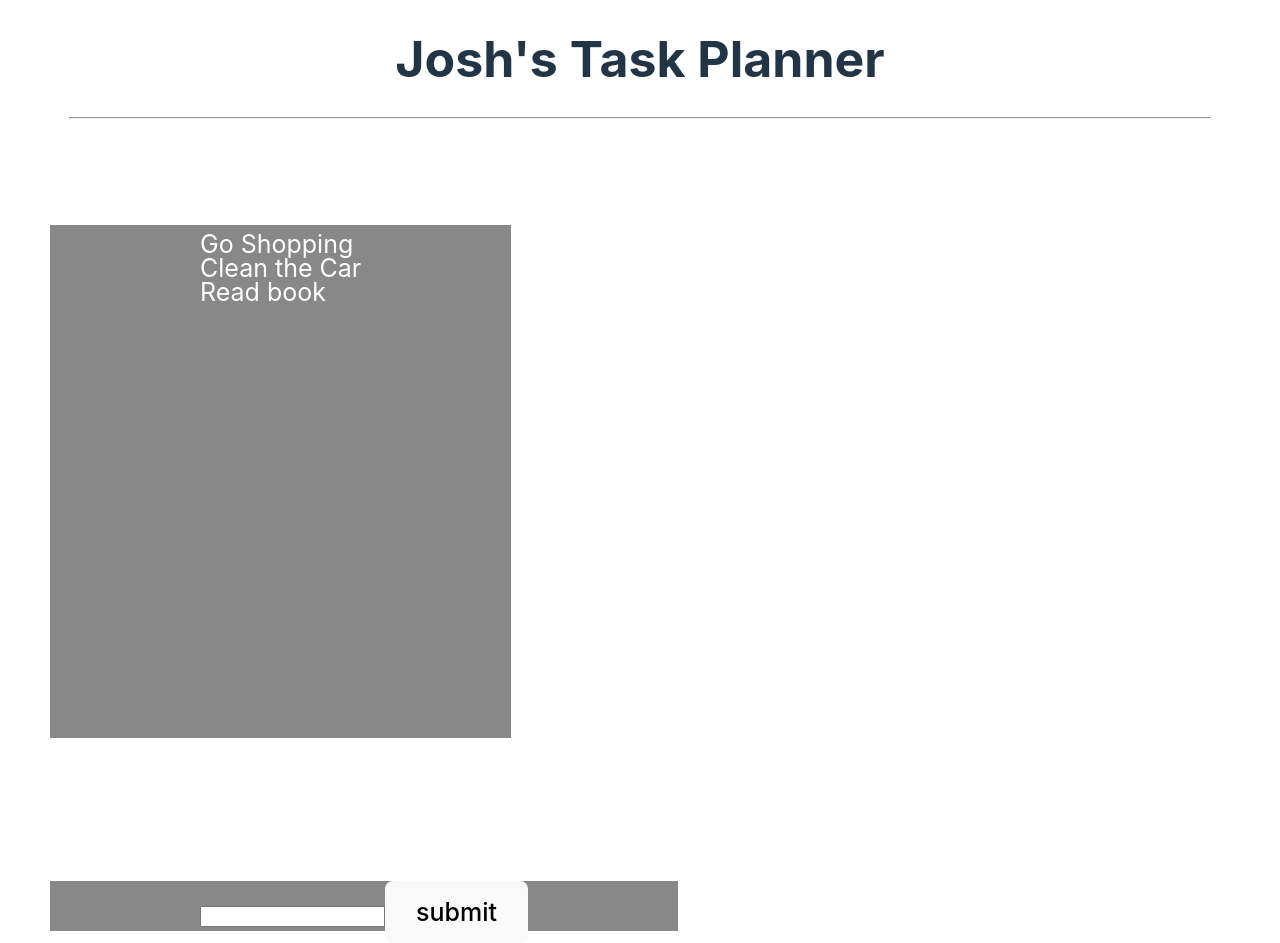
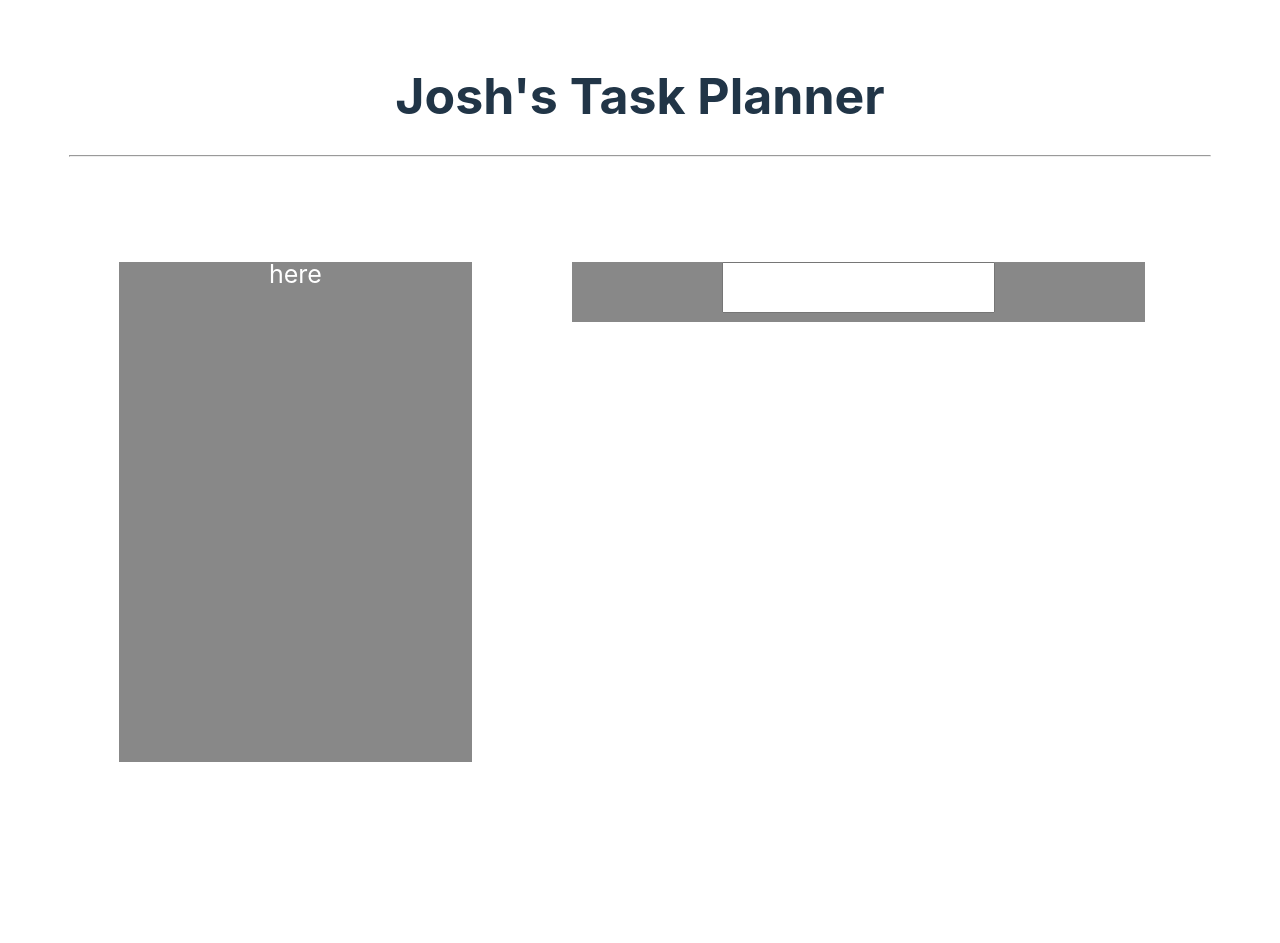
Before and after one commit to CodersforLearning/react-todo-app-JoshMance, a React (Vite) app: page / in a window 1280 px wide. After the commit the page ends 800 px from the top, so only its background shows below. Built offline with nearby package versions, Linux system fonts and the light colour scheme.

Commit message:
New Task now tracks changes

```diff
--- a/src/App.css
+++ b/src/App.css
@@ -12,7 +12,7 @@
   color:rgb(255, 255, 255);
 }
 
-.currentTask {
+.currentTasks {
   background-color: #888;
   padding-inline: 150px;
   height: 500px;
@@ -21,14 +21,5 @@
 .newTask {
   background-color: #888;
   padding-inline: 150px;
-  height: 50px;
+  height: 60px;
 }
-
-
-.card {
-  padding: 2em;
-}
-
-.read-the-docs {
-  color: #888;
-}
--- a/src/App.jsx
+++ b/src/App.jsx
@@ -2,22 +2,15 @@ import { useState } from 'react'
 import reactLogo from './assets/react.svg'
 import './App.css'
 
+
 function App() {
-  const [count, setCount] = useState(0)
-  const tasks =  [
-    { name: 'Go Shopping', id: 1},
-    { name: 'Clean the Car', id: 2},
-    { name: 'Read book', id: 3},
-  ];
-  const listTasks = tasks.map(task =>
-    <li key={task.id}> {task.name} </li>
-  );
 
+  const [message, setMessage] = useState('');
 
-  function handleSubmit(e) {
-    e.preventDefault();
-    setCount((count) => count + 1);
-  }
+  const handleChange = event => {
+    setMessage(event.target.value);
+    console.log('value is:', event.target.value);
+  };
 
 
   return (
@@ -27,21 +20,22 @@ function App() {
 
        <div className="listbox">
           <h4> Current Tasks </h4>
-          <ul className="currentTask">{listTasks}</ul>
-          {count}
+          <div className="currentTasks">
+            here
+          </div>
        </div>
 
        <div className="listbox">
        <h4> New Task </h4>
           <div className="newTask">
 
-          <form >
-          <input type="text" onChange={(e) => setInput(e.target.value)}></input>
-          <button type="submit" onClick={handleSubmit}>
-            submit
-          </button>
-          </form>
-
+          <input
+            type="text"
+            id="message"
+            name="message"
+            onChange={handleChange}
+            value={message}>
+            </input>
 
           </div>
        </div>
--- a/src/index.css
+++ b/src/index.css
@@ -57,7 +57,7 @@ h4 {
 button {
   border-radius: 8px;
   border: 1px solid transparent;
-  padding: 0.6em 1.2em;
+  padding: 0.3em 1em;
   font-size: 1em;
   font-weight: 500;
   font-family: inherit;
@@ -66,12 +66,19 @@ button {
   transition: border-color 0.25s;
 }
 button:hover {
-  border-color: #ff9564;
+  border-color: #6ec20e;
+  background-color: rgb(41, 65, 17);
 }
 button:focus,
 button:focus-visible {
   outline: 4px auto -webkit-focus-ring-color;
 }
+
+input[type = text] {
+  height: 45px;
+  font-size: 20px;
+}
+
 
 @media (prefers-color-scheme: light) {
   :root {
```
